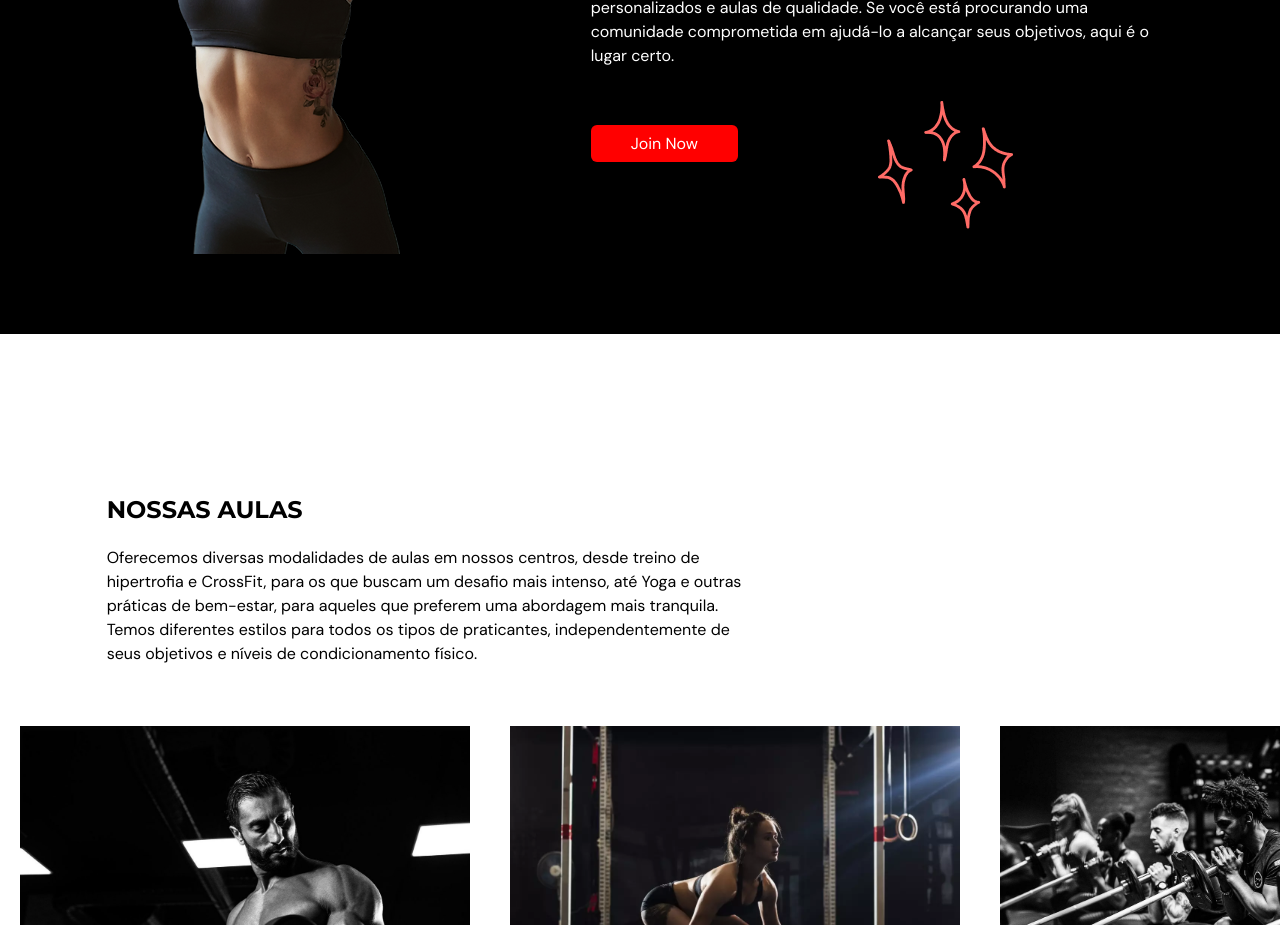
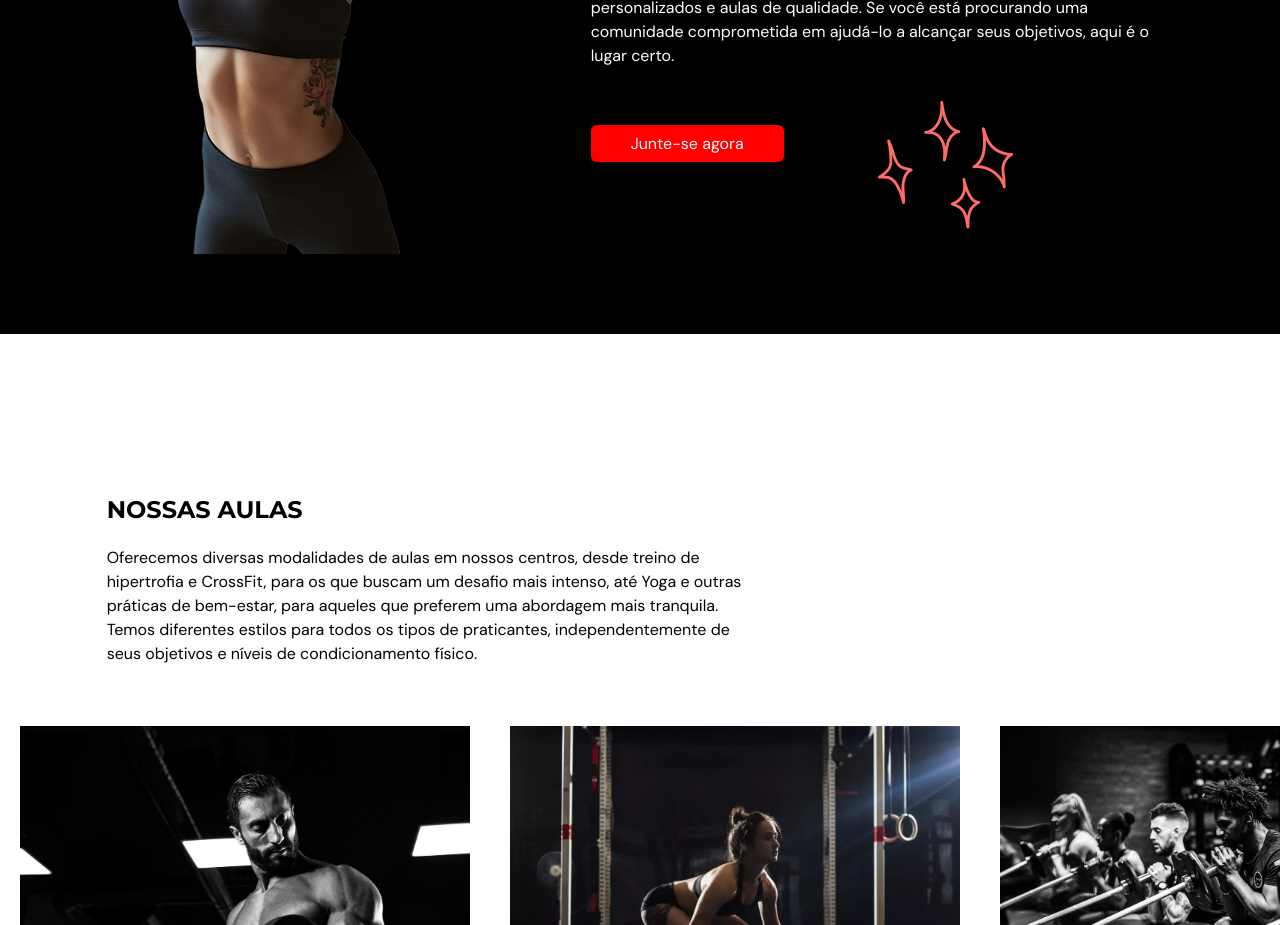
Before and after one commit to henryornellas/shredded, a React (Vite) app: page / in a window 1280 px wide. Shown: the part 1840-2765 px from the top of the page. Built offline with nearby package versions, Linux system fonts and the light colour scheme.

Commit message:
fix button

```diff
--- a/src/scenes/benefits/index.tsx
+++ b/src/scenes/benefits/index.tsx
@@ -125,7 +125,7 @@ function Benefits({ setSelectedPage }: Props) {
                     <div className="relative mt-16">
                         <div className="text-black before:absolute before:-bottom-20 before:right-40 before:z-[-1] before:content-sparkles">
                             <ActionButton setSelectedPage={setSelectedPage}>
-                                Join Now
+                                Junte-se agora
                             </ActionButton>
                         </div>
                     </div>
```
